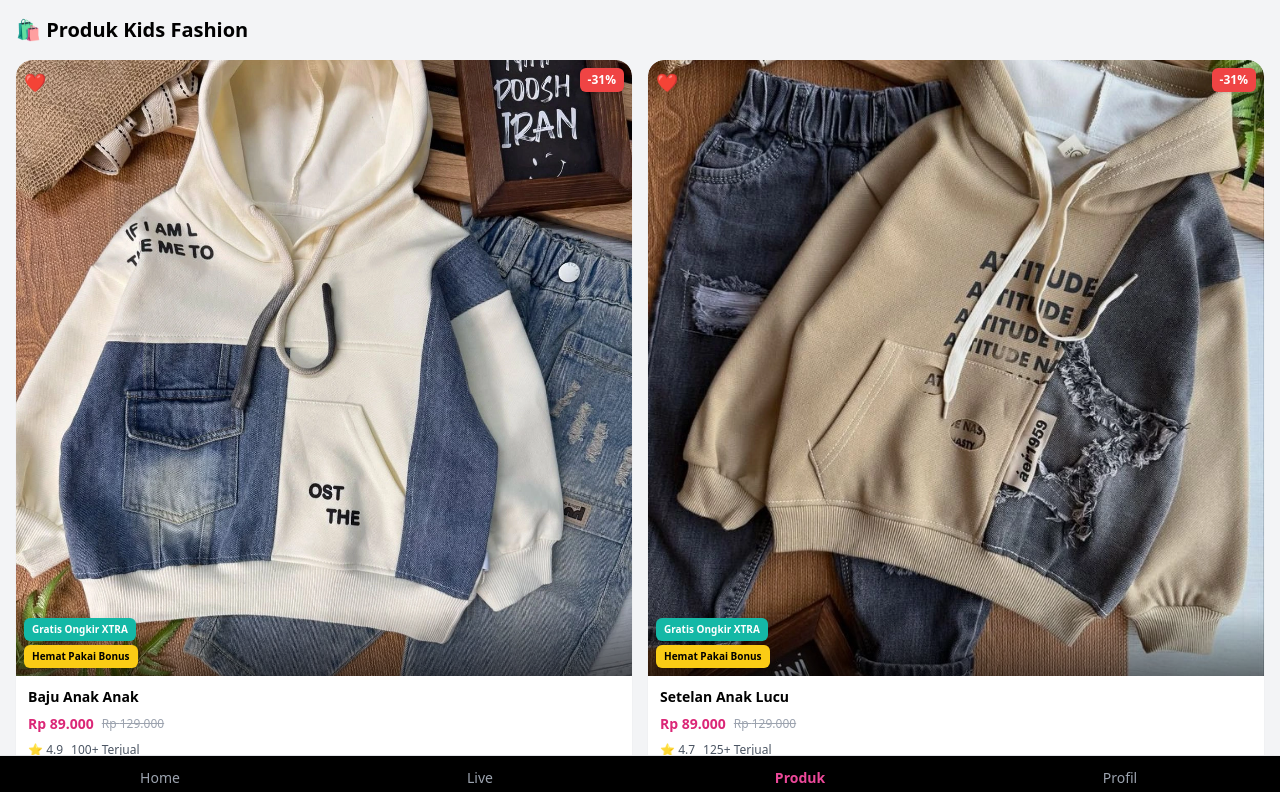
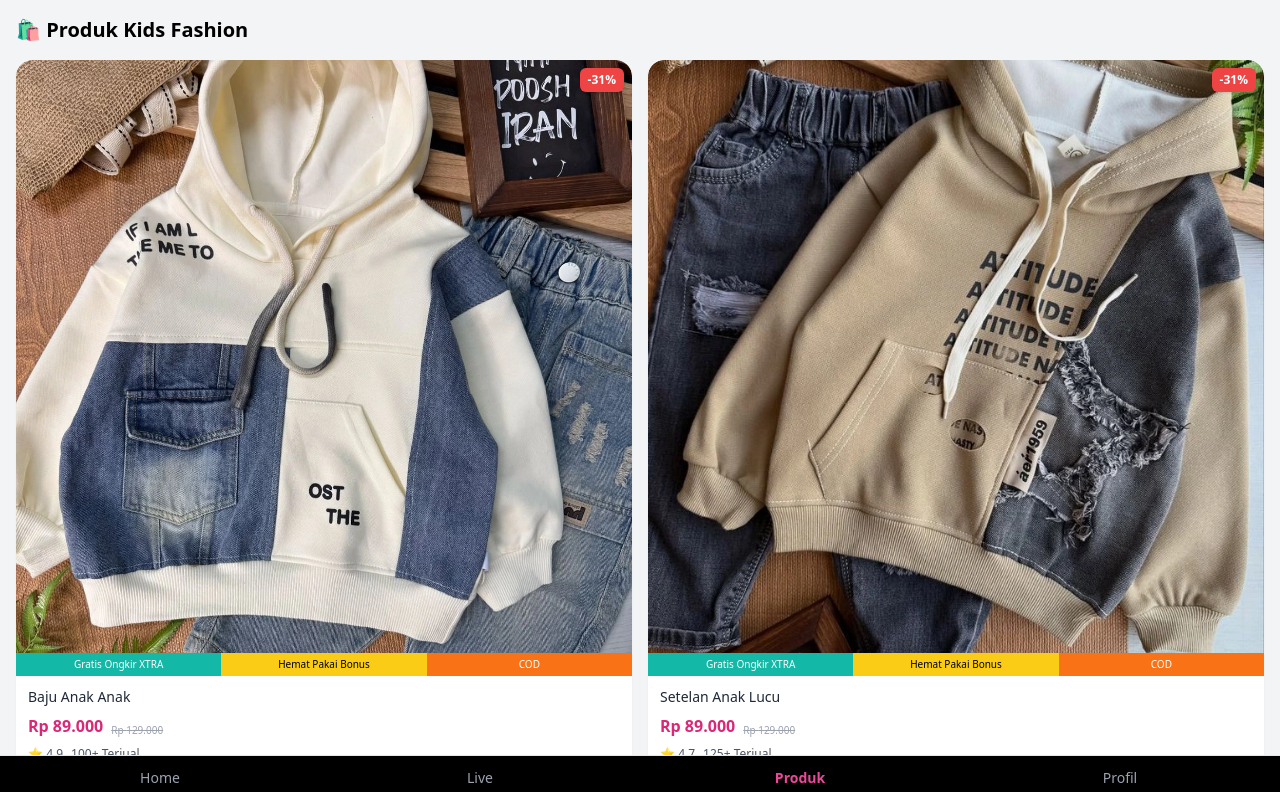
Before and after one commit to djdonjuan86-coder/kfs, a Next.js app: page /produk in a window 1280 px wide. Shown: the top 792 px of the page. Built offline with nearby package versions, Linux system fonts and the light colour scheme.

Commit message:
fix product

```diff
--- a/src/app/produk/page.js
+++ b/src/app/produk/page.js
@@ -1,17 +1,7 @@
 "use client";
-import { useState } from "react";
 import Image from "next/image";
 
 export default function ProdukPage() {
-  const [favorites, setFavorites] = useState({});
-
-  const toggleFavorite = (id) => {
-    setFavorites((prev) => ({
-      ...prev,
-      [id]: !prev[id],
-    }));
-  };
-
   const products = [
     {
       id: 1,
@@ -39,7 +29,6 @@ export default function ProdukPage() {
       originalPrice: 129000,
       rating: 4.8,
       sold: 150,
-      bestSeller: true,
     },
     {
       id: 4,
@@ -54,49 +43,47 @@ export default function ProdukPage() {
 
   return (
     <div className="p-4 bg-gray-100 min-h-screen">
-      <h1 className="text-xl font-bold mb-4">🛍 Produk Kids Fashion</h1>
+      <h1 className="text-xl font-semibold mb-4">🛍 Produk Kids Fashion</h1>
 
       <div className="grid grid-cols-2 gap-4">
         {products.map((product) => {
           const discount = product.originalPrice > product.price ? Math.round(((product.originalPrice - product.price) / product.originalPrice) * 100) : null;
 
           return (
-            <div key={product.id} className="bg-white rounded-2xl shadow-sm overflow-hidden relative hover:scale-105 transition-transform duration-300">
-              {/* Love Button */}
-              <div className={`absolute top-2 left-2 text-lg cursor-pointer transition-colors z-20 ${favorites[product.id] ? "text-pink-500" : "text-pink-300"}`} onClick={() => toggleFavorite(product.id)}>
-                ❤️
-              </div>
-
+            <div key={product.id} className="bg-white rounded-2xl shadow-sm overflow-hidden hover:scale-105 transition-transform duration-300">
               {/* Image Area */}
               <div className="relative w-full overflow-hidden rounded-t-2xl">
                 {/* Badge Diskon / Terlaris */}
                 {discount ? (
-                  <div className="absolute top-2 right-2 bg-red-500 text-white text-xs px-2 py-1 rounded-md font-bold z-20 shadow">-{discount}%</div>
+                  <div className="absolute top-2 right-2 bg-red-500 text-white text-xs px-2 py-1 rounded-md font-semibold z-20 shadow">-{discount}%</div>
                 ) : (
-                  <div className="absolute top-2 right-2 bg-orange-500 text-white text-xs px-2 py-1 rounded-md font-bold z-20 shadow">🔥 Terlaris</div>
+                  <div className="absolute top-2 right-2 bg-orange-500 text-white text-xs px-2 py-1 rounded-md font-semibold z-20 shadow">Terlaris</div>
                 )}
 
                 <Image src={product.image} alt={product.title} width={500} height={500} className="w-full h-auto object-cover aspect-square transition-transform duration-300 hover:scale-110" priority={product.id === 1} />
 
-                {/* Overlay Bottom Badge */}
-                <div className="absolute bottom-0 left-0 w-full p-2 space-y-1 bg-gradient-to-t from-black/50 to-transparent">
-                  <div className="text-white text-[10px] font-semibold bg-teal-500 px-2 py-1 rounded-md w-fit">Gratis Ongkir XTRA</div>
-                  <div className="text-black text-[10px] font-semibold bg-yellow-400 px-2 py-1 rounded-md w-fit">Hemat Pakai Bonus</div>
+                {/* Overlay Bottom Badge 3 Column */}
+                <div className="absolute bottom-0 left-0 w-full grid grid-cols-3 text-[10px] font-medium">
+                  <div className="bg-teal-500 text-white text-center py-1">Gratis Ongkir XTRA</div>
+                  <div className="bg-yellow-400 text-black text-center py-1">Hemat Pakai Bonus</div>
+                  <div className="bg-orange-500 text-white text-center py-1">COD</div>
                 </div>
               </div>
 
               {/* Content */}
               <div className="p-3 space-y-2">
-                <p className="text-sm font-semibold leading-tight">{product.title}</p>
+                {/* Judul Slim Regular */}
+                <p className="text-sm font-normal leading-tight text-gray-800">{product.title}</p>
 
                 {/* Harga */}
-                <div className="flex items-center gap-2">
-                  <span className="text-pink-600 font-bold text-sm">Rp {product.price.toLocaleString("id-ID")}</span>
-                  {product.originalPrice > product.price && <span className="text-gray-400 text-xs line-through">Rp {product.originalPrice.toLocaleString("id-ID")}</span>}
+                <div className="flex items-end gap-2">
+                  <span className="text-base font-semibold text-pink-600">Rp {product.price.toLocaleString("id-ID")}</span>
+
+                  {product.originalPrice > product.price && <span className="text-[10px] text-gray-400 line-through">Rp {product.originalPrice.toLocaleString("id-ID")}</span>}
                 </div>
 
                 {/* Rating */}
-                <div className="flex items-center gap-2 text-xs text-gray-600 mt-1">
+                <div className="flex items-center gap-2 text-xs text-gray-600">
                   <span>⭐ {product.rating}</span>
                   <span>{product.sold}+ Terjual</span>
                 </div>
```
